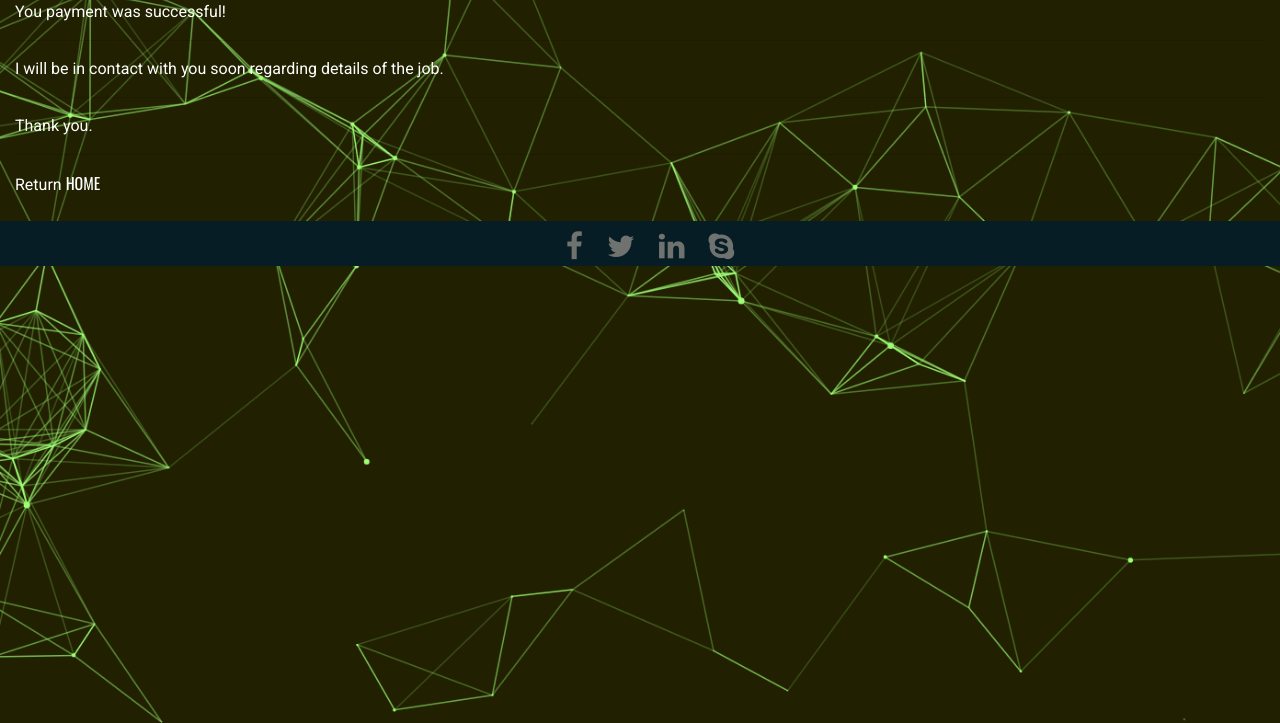
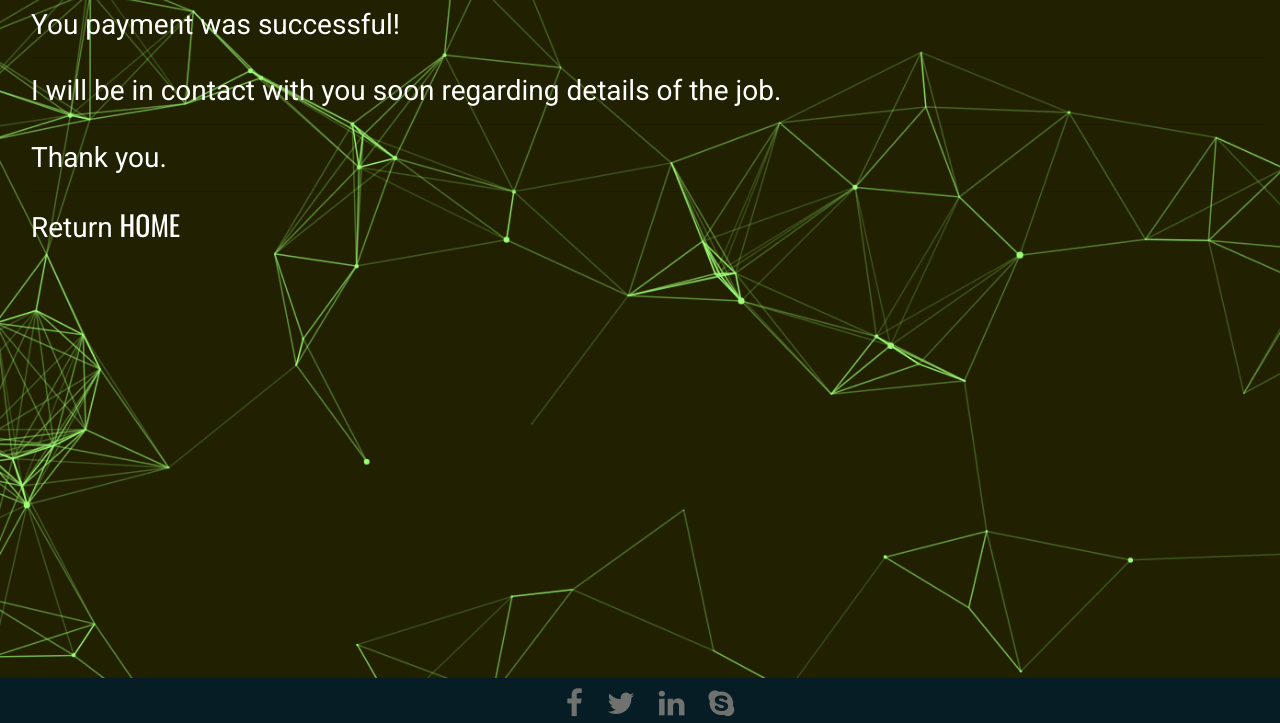
Before and after one commit to jackcrosbie/p5-graphic-design-project, a Django app: page /payments/success/1/ in a window 1280 px wide. Shown: the part 77-800 px from the top of the page. Run offline with Django 4.2, Linux system fonts and the light colour scheme; some libraries are stand-ins or nearby versions.

Commit message:
changed footer position to fixed and fixed it to page bottom

```diff
--- a/payments/templates/payments/payment_success.html
+++ b/payments/templates/payments/payment_success.html
@@ -4,8 +4,8 @@
 {% block content %}
 <div class="container-fluid">
     <div class="row">
-        <div class="col">
-            <div class="text-white">
+        <div class="col mt-2 ml-3">
+            <div class="text-white h3">
                 You payment was successful!<br>
                 <hr>
                 I will be in contact with you soon regarding details of the job.<br>
--- a/static/css/base.css
+++ b/static/css/base.css
@@ -118,7 +118,7 @@ h4>a {
 .footer {
     background: #061D25;
     width: 100%;
-    position: absolute;
+    position: fixed;
 }
 
 .footer a {
--- a/templates/base.html
+++ b/templates/base.html
@@ -113,7 +113,7 @@
 
     {% block postloadjs %}
     {% endblock %}
-    <footer class="footer mt-4">
+    <footer class="footer mt-4 fixed-bottom">
         <div class="container text-center">
             <a href="https://facebook.com" target="_blank" rel="nofollow"><i class="fa fa-facebook"></i></a>
             <a href="https://twitter.com" target="_blank" rel="nofollow"><i class="fa fa-twitter"></i></a>
```
